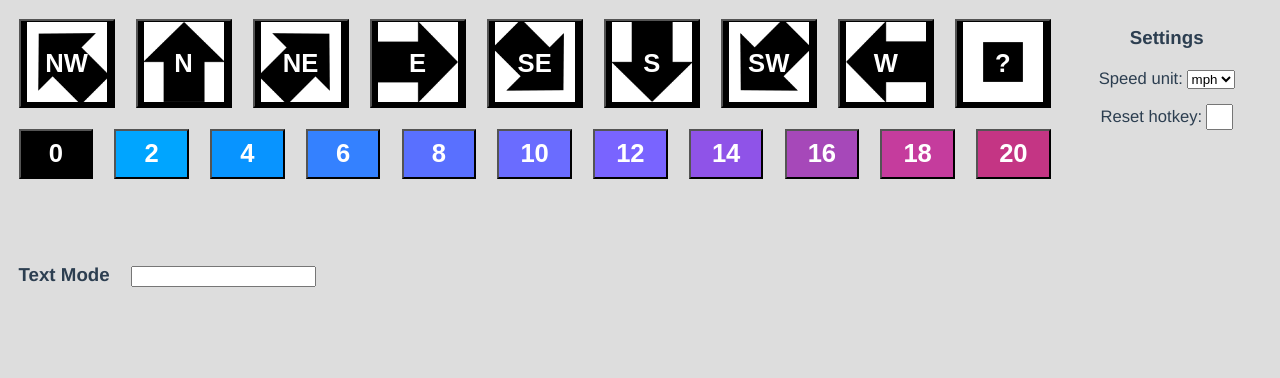
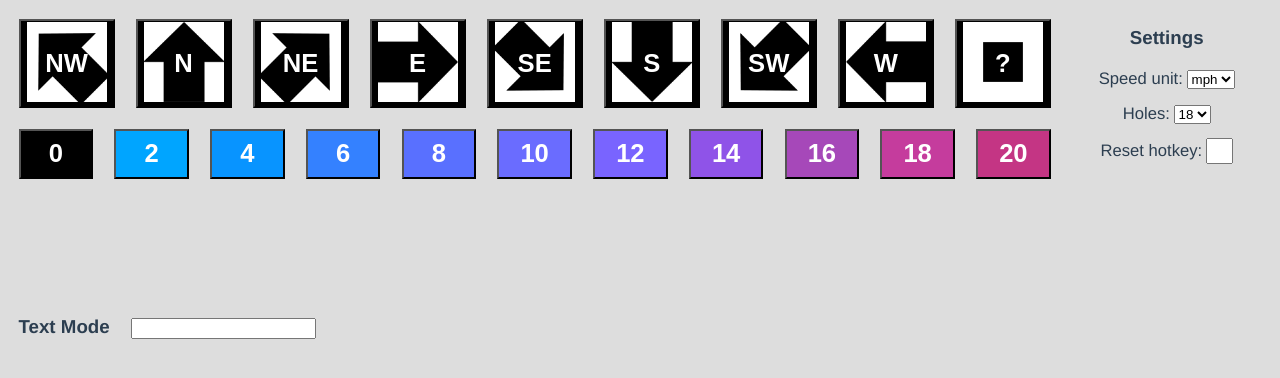
Before and after one commit to purpuropterus/windtracker, a Vue app: page / in a window 1280 px wide. Shown: the top 378 px of the page. Built offline with nearby package versions, Linux system fonts and the light colour scheme.

Commit message:
finished holes setting

```diff
--- a/src/App.vue
+++ b/src/App.vue
@@ -7,10 +7,17 @@
     <div class="parent">
 
       <div class="left">
-        <Directions :directions="windStore.wind.directions"/>
-        <Speeds :speeds="windStore.wind.speeds"/>
-        <History />
-        <TextMode />
+
+        <div class="top-left">
+          <Directions :directions="windStore.wind.directions"/>
+          <Speeds :speeds="windStore.wind.speeds"/>
+          <History />
+        </div>
+
+        <div class="bottom-left">
+          <TextMode />
+        </div>
+
       </div>
 
       <div class="right">
@@ -57,6 +64,7 @@ body {
   -moz-osx-font-smoothing: grayscale;
   text-align: center;
   color: #2c3e50;
+  height: 100vh
 }
 
 .parent {
@@ -67,7 +75,10 @@ body {
 .left {
   width: 100%;
   flex: 1;
+  height: 100%;
 }
+
+
 
 .right {
   width: 100%;
--- a/src/components/Directions.vue
+++ b/src/components/Directions.vue
@@ -3,6 +3,9 @@
   <!-- todo: ? direction button -->
 
   <div class="directions" ref="directionsRef">
+
+    <div class="directions-buttons" v-if="!(windStore.history.length==settingsStore.holes)">
+
       <button
         v-for="direction in filteredDirections"
         :key="direction.id"
@@ -17,11 +20,15 @@
           </div>
         </div>
       </button>
+
+    </div>
+
   </div>
 </template>
 
 <script setup>
 import { useWindStore } from '@/stores/windStore';
+import { useSettingsStore } from '@/stores/settingsStore';
 import { computed } from 'vue';
 
 const props = defineProps({
@@ -29,6 +36,7 @@ const props = defineProps({
 });
 
 const windStore = useWindStore();
+const settingsStore = useSettingsStore();
 
 const filteredDirections = computed(() => {
 
@@ -44,6 +52,7 @@ const filteredDirections = computed(() => {
   display: inline-block;
   text-align: left;
   width: 100%;
+  min-height: 80px;
 }
 
 .directions-item {
--- a/src/components/Settings.vue
+++ b/src/components/Settings.vue
@@ -8,6 +8,15 @@
             <select v-model="settingsStore.speedUnit">
                 <option value="mph" selected>mph</option>
                 <option value="m_s">m/s</option>
+            </select>
+        </div>
+
+        <div class="holes setting">
+            <label>Holes:</label>
+            <select v-model="settingsStore.holes">
+                <option value="3">3</option>
+                <option value="9">9</option>
+                <option value="18" selected>18</option>
             </select>
         </div>
 
--- a/src/components/Speeds.vue
+++ b/src/components/Speeds.vue
@@ -1,5 +1,8 @@
 -<template>
     <div class="speeds" ref="speedsRef">
+
+        <div class="speeds-buttons" v-if="!(windStore.history.length==settingsStore.holes)">
+
             <button
                 v-for="speed in filteredSpeeds"
                 @click="windStore.handleClick($event, 'speed', speed)"
@@ -10,6 +13,9 @@
             >
                 {{ speed[settingsStore.speedUnit] }}
             </button>
+
+        </div>
+
     </div>
 </template>
 
@@ -40,6 +46,7 @@ const filteredSpeeds = computed(() => {
     display: inline-block;
     width: 100%;
     text-align: left;
+    min-height: 60px;
 }
 
 .speeds-item {
--- a/src/components/TextMode.vue
+++ b/src/components/TextMode.vue
@@ -3,6 +3,7 @@
         <h3>Text Mode</h3>
         <input v-model="windString" @keypress.enter="handleKey" type="text">
         <p class="error" v-if="error"> {{ error }}</p>
+
     </div>
 </template>
 
@@ -28,7 +29,12 @@ const handleKey = (ev) => {
 
 const parseWindString = (str) => {
 
-    //todo: make capability for putting "?" as a direction (when you miss the direction on 0 wind)
+    console.log(!(windStore.history.length == settingsStore.holes))
+
+    if (windStore.history.length == settingsStore.holes) {
+        error.value = "History is full"
+        return null
+    }
 
     const speedUnit = settingsStore.speedUnit;
 
@@ -83,6 +89,7 @@ const parseWindString = (str) => {
 <style>
 
     .text-mode {
+        margin-top: 5%;
         text-align: left;
     }
 
--- a/src/stores/settingsStore.js
+++ b/src/stores/settingsStore.js
@@ -4,6 +4,7 @@ export const useSettingsStore = defineStore("settings", {
     state: () => {
         return {
             speedUnit: "mph",
+            holes: 18,
             resetHotkey: null,
         }
     }
--- a/src/stores/windStore.js
+++ b/src/stores/windStore.js
@@ -37,7 +37,7 @@ export const useWindStore = defineStore("wind", {
             usedSpeeds: [],
 
             currentPair: [ {}, {} ],
-            history: [ ],
+            history: [],
 
         }
     },
```
Lines whose indentation alone changed are shown as unchanged.
